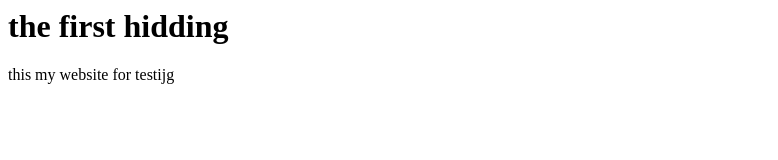
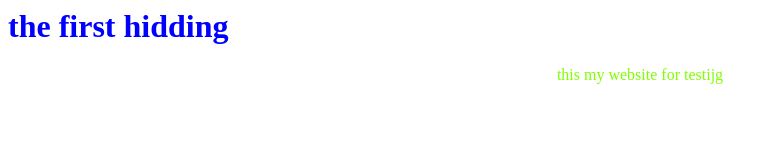
Before and after one commit to badrmous/badr.github.io, a plain HTML site: page index.html in a window 1280 px wide. Shown: the whole page, without its empty margins (0-778 px from the left). Drawn offline with Linux system fonts and the light colour scheme.

Commit message:
add style

```diff
--- a/index.html
+++ b/index.html
@@ -4,7 +4,16 @@
             badr moustaghir
         </title>
     </head>
-
+<style>
+h1{
+    color: blue;
+}
+p{
+    size: 22px;
+    color: chartreuse;
+    text-align: center;
+}
+</style>
     <body>
 
         <h1>
```
